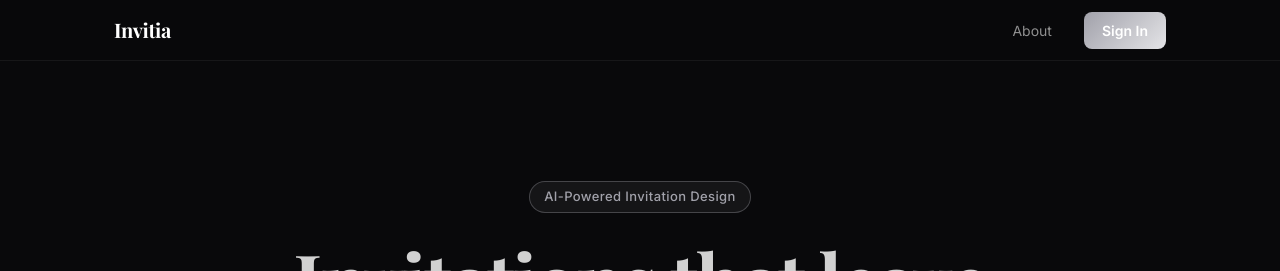
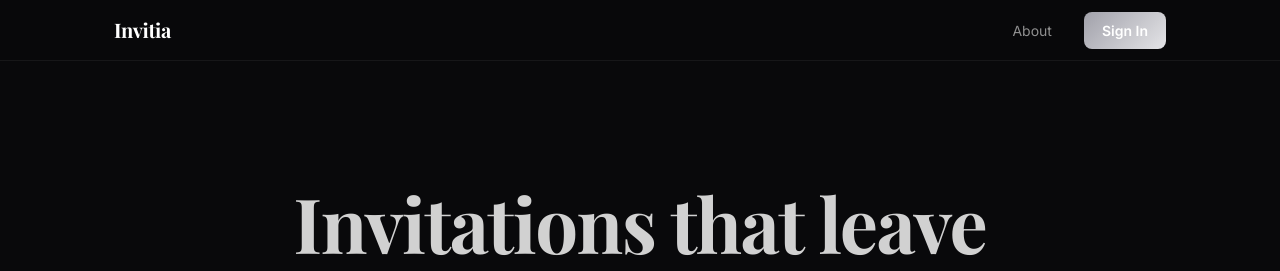
Before and after one commit to mrblender123/invitation-website, a Next.js app: page / in a window 1280 px wide. Shown: the top 271 px of the page. Built offline with nearby package versions, Linux system fonts and the light colour scheme; no server answers; a web font is replaced by a local one.

Commit message:
Remove AI-Powered badge from hero

```diff
--- a/app/page.tsx
+++ b/app/page.tsx
@@ -11,16 +11,6 @@ export default function Home() {
 
       {/* Hero */}
       <section style={{ maxWidth: 1100, margin: '0 auto', padding: '120px 24px 100px', textAlign: 'center' }}>
-        <div style={{
-          display: 'inline-block', marginBottom: 24,
-          padding: '5px 14px', borderRadius: 99,
-          border: '1px solid rgba(161,161,170,0.35)',
-          background: 'rgba(161,161,170,0.08)',
-          fontSize: 13, color: '#a1a1aa', fontWeight: 500, letterSpacing: '0.03em',
-        }}>
-          AI-Powered Invitation Design
-        </div>
-
         <HeroHeading />
 
         <p style={{ fontSize: 18, lineHeight: 1.7, color: 'rgba(255,255,255,0.5)', maxWidth: 520, margin: '0 auto 40px' }}>
```
